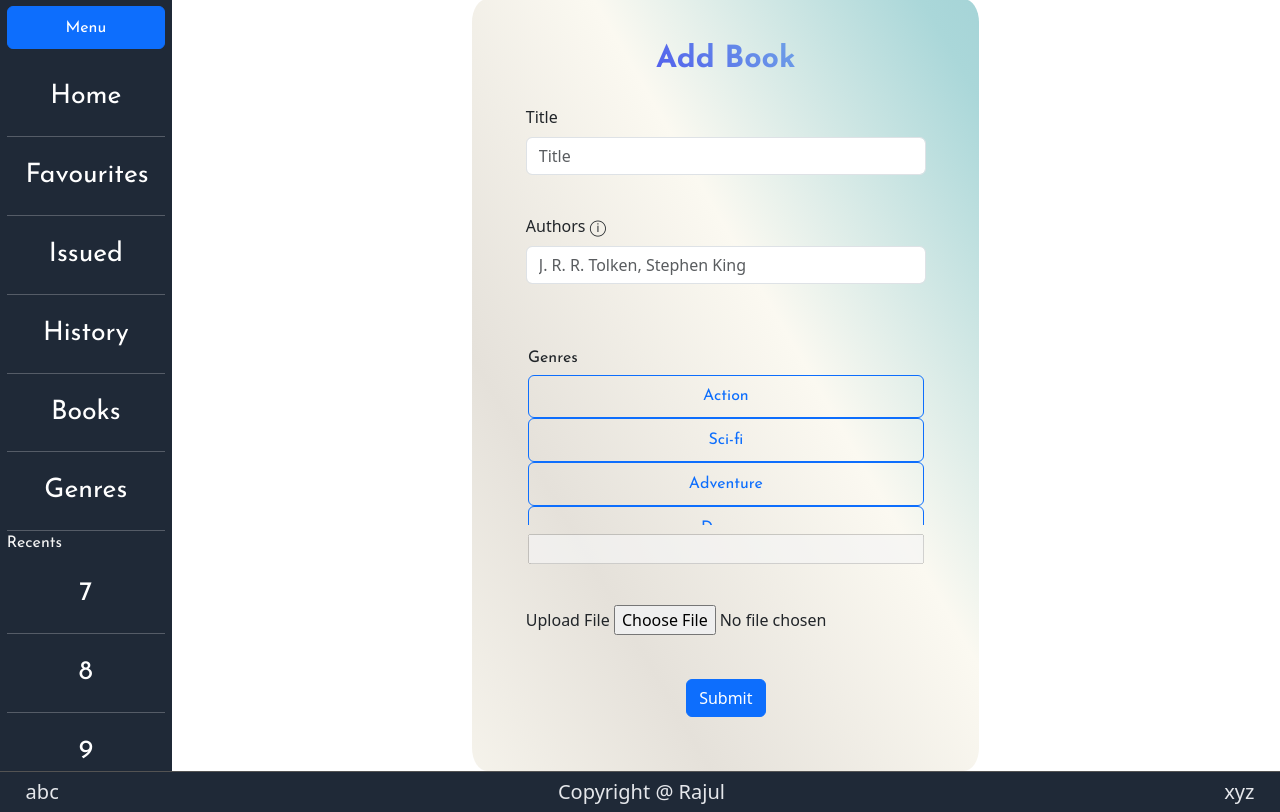
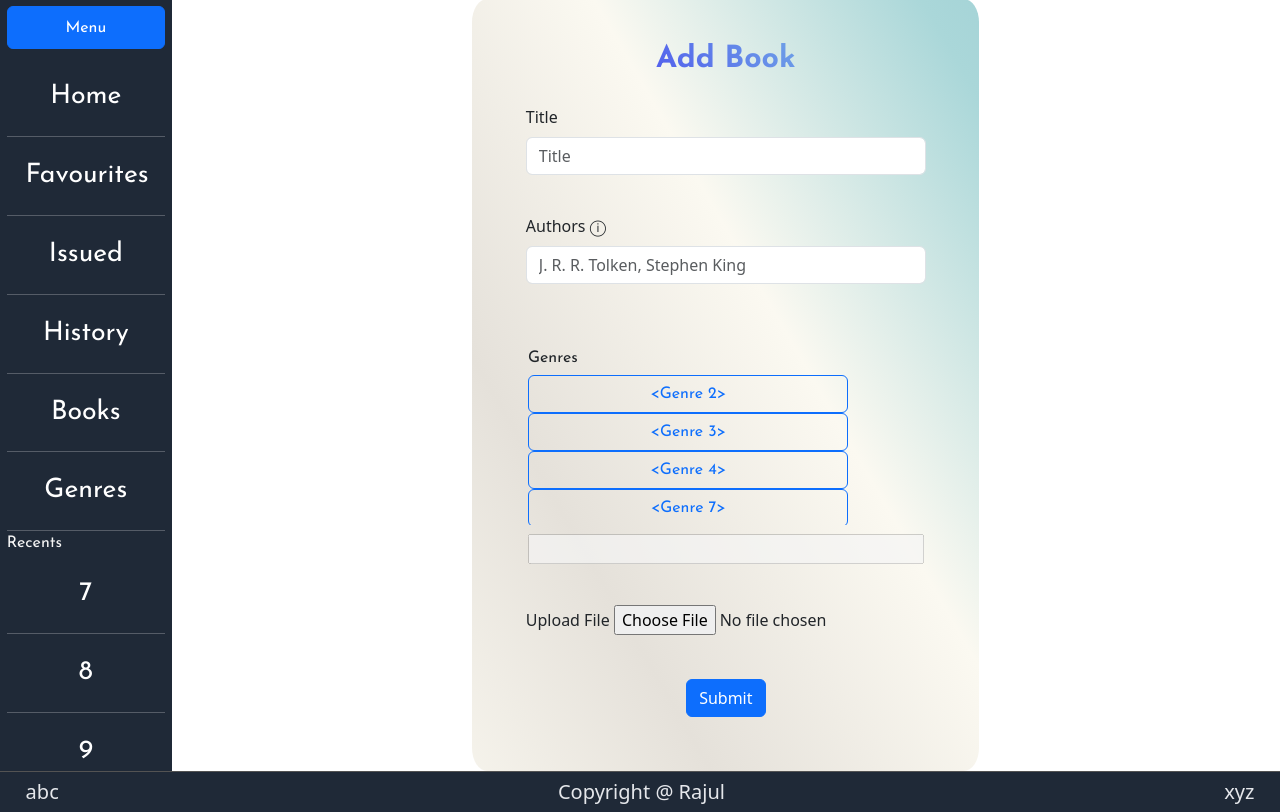
Before and after one commit to ironman123/LibraryManagementApp, a Flask app: template templates/addbook.html in a window 1280 px wide. Shown: the part 78-890 px from the top of the page. Run offline with Flask 3, Linux system fonts and the light colour scheme; the template is opened without the code that fills it: values that come from a table or form of the project are taken from there, others are empty.

Commit message:
genres displayed on add book are now from database instead of random

```diff
--- a/app.py
+++ b/app.py
@@ -35,7 +35,9 @@ def librarianDashboard():
 def addBook():
     user = User.query.filter_by(id = session["userID"]).first()
     if request.method == "GET":
-        return render_template('addbook.html',user=user.firstname)
+        genresQyery = Genre.query.with_entities(Genre.name).all()
+        allGenres = [name for (name,) in genresQyery]
+        return render_template('addbook.html', user=user.firstname, genres=allGenres)
     elif request.method == "POST":
         return render_template('addbook.html')
 
@@ -49,7 +51,6 @@ def genreEdit():
         genresQyery = Genre.query.with_entities(Genre.name).all()
         allGenres = [name for (name,) in genresQyery]
         return render_template('genres.html', user=user.firstname, genres=allGenres)
-        return render_template('genres.html', user=user.firstname)
     if request.method == "POST":
         genreError=""
         genreSuccess=""
--- a/templates/addbook.html
+++ b/templates/addbook.html
@@ -35,26 +35,10 @@
             <div class="mb-3">
                 <div class="dropdown">Genres
                     <div class="dropdown-content" id="genre-dropdown">
-                        <input type="checkbox" class="btn-check dropdown-button" id="Action" autocomplete="off" onchange="inputGenre(this)">
-                        <label class="btn btn-outline-primary" for="Action" style="text-align: center; padding: 1vh;">Action</label>
-
-                        <input type="checkbox" class="btn-check dropdown-button" id="Sci-fi" autocomplete="off" onchange="inputGenre(this)">
-                        <label class="btn btn-outline-primary" for="Sci-fi" style="text-align: center; padding: 1vh;">Sci-fi</label>
-
-                        <input type="checkbox" class="btn-check dropdown-button" id="Adventure" autocomplete="off" onchange="inputGenre(this)">
-                        <label class="btn btn-outline-primary" for="Adventure" style="text-align: center; padding: 1vh;">Adventure</label>
-
-                        <input type="checkbox" class="btn-check dropdown-button" id="Drama" autocomplete="off" onchange="inputGenre(this)">
-                        <label class="btn btn-outline-primary" for="Drama" style="text-align: center; padding: 1vh;">Drama</label>
-
-                        <input type="checkbox" class="btn-check dropdown-button" id="Phylosophy" autocomplete="off" onchange="inputGenre(this)">
-                        <label class="btn btn-outline-primary" for="Phylosophy" style="text-align: center; padding: 1vh;">Phylosophy</label>
-
-                        <input type="checkbox" class="btn-check dropdown-button" id="Horror" autocomplete="off" onchange="inputGenre(this)">
-                        <label class="btn btn-outline-primary" for="Horror" style="text-align: center; padding: 1vh;">Horror</label>
-
-                        <input type="checkbox" class="btn-check dropdown-button" id="Mystery" autocomplete="off" onchange="inputGenre(this)">
-                        <label class="btn btn-outline-primary" for="Mystery" style="text-align: center; padding: 1vh;">Mystery</label>
+                        {% for genre in genres %}
+                            <input type="checkbox" class="btn-check dropdown-button" id="{{genre}}" autocomplete="off" onchange="inputGenre(this)">
+                            <label class="btn btn-outline-primary" style="width: 36vh;"for="{{genre}}" style="text-align: center; padding: 1vh;">{{genre}}</label>
+                        {% endfor %}
                     </div>
                     <input type="text" id="genre-input" class="genre-input" disabled>
                 </div>
```
Also changed, not shown: instance/models.db.
